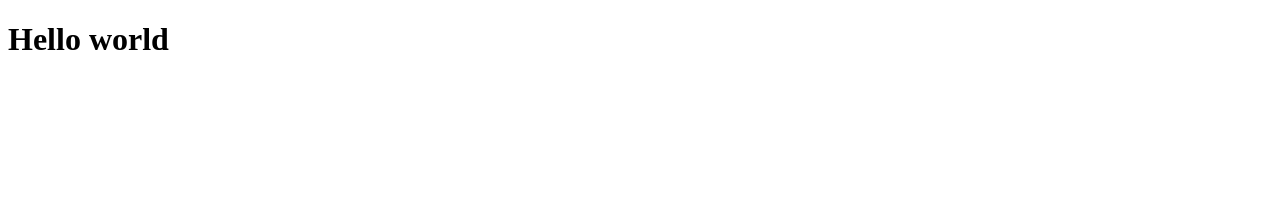
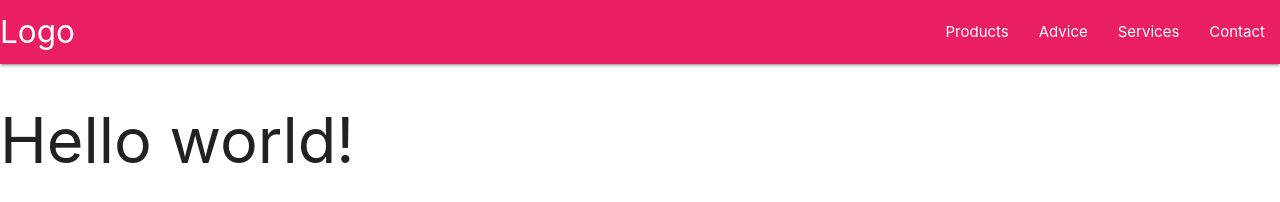
Before and after one commit to kristaKRISTA/materialize_test, a plain HTML site: page index.html in a window 1280 px wide. Drawn offline with nearby package versions, Linux system fonts and the light colour scheme.

Commit message:
Added navigation bar
Why

```diff
--- a/index.html
+++ b/index.html
@@ -1,14 +1,36 @@
 <!DOCTYPE html>
 <html lang="en">
+
 <head>
+    <!-- Compiled and minified CSS -->
+    <link rel="stylesheet" href="https://cdnjs.cloudflare.com/ajax/libs/materialize/1.0.0/css/materialize.min.css">
+
     <meta charset="UTF-8">
     <meta name="viewport" content="width=device-width, initial-scale=1.0">
     <meta http-equiv="X-UA-Compatible" content="ie=edge">
     <title>Document</title>
 </head>
+
 <body>
-    <h1>Hello world</h1>
+        <nav>
+                <div class="nav-wrapper pink">
+                  <a href="#" class="brand-logo">Logo</a>
+                  <ul id="nav-mobile" class="right hide-on-med-and-down">
+                    <li><a href="sass.html">Products</a></li>
+                    <li><a href="sass.html">Advice</a></li>
+                    <li><a href="badges.html">Services</a></li>
+                    <li><a href="collapsible.html">Contact</a></li>
+                  </ul>
+                </div>
+              </nav>
 
 
+    <h1>Hello world!</h1>
+
+
+     <!-- Compiled and minified JavaScript -->
+     <script src="https://cdnjs.cloudflare.com/ajax/libs/materialize/1.0.0/js/materialize.min.js"></script>
+
 </body>
+
 </html>
```
